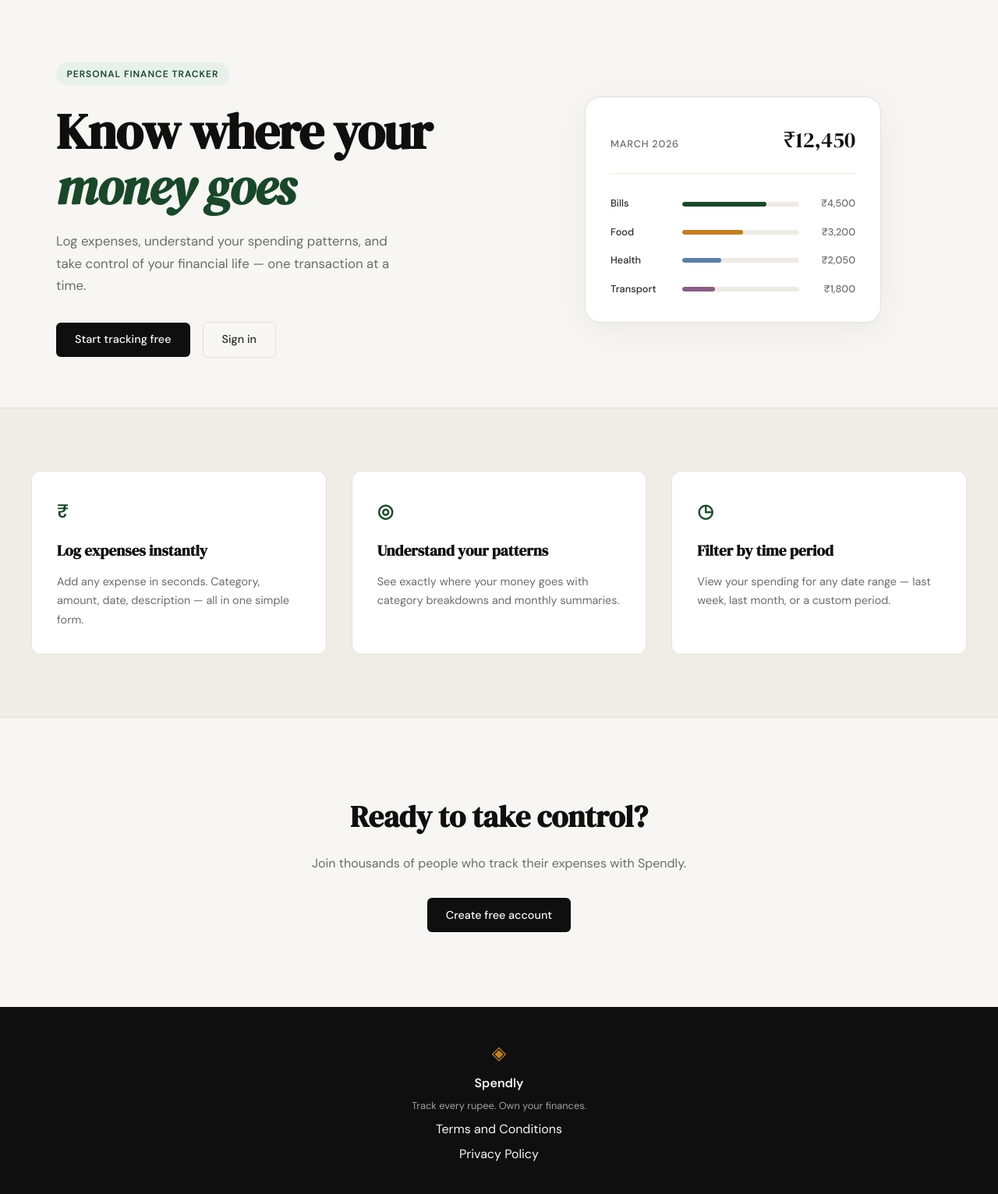
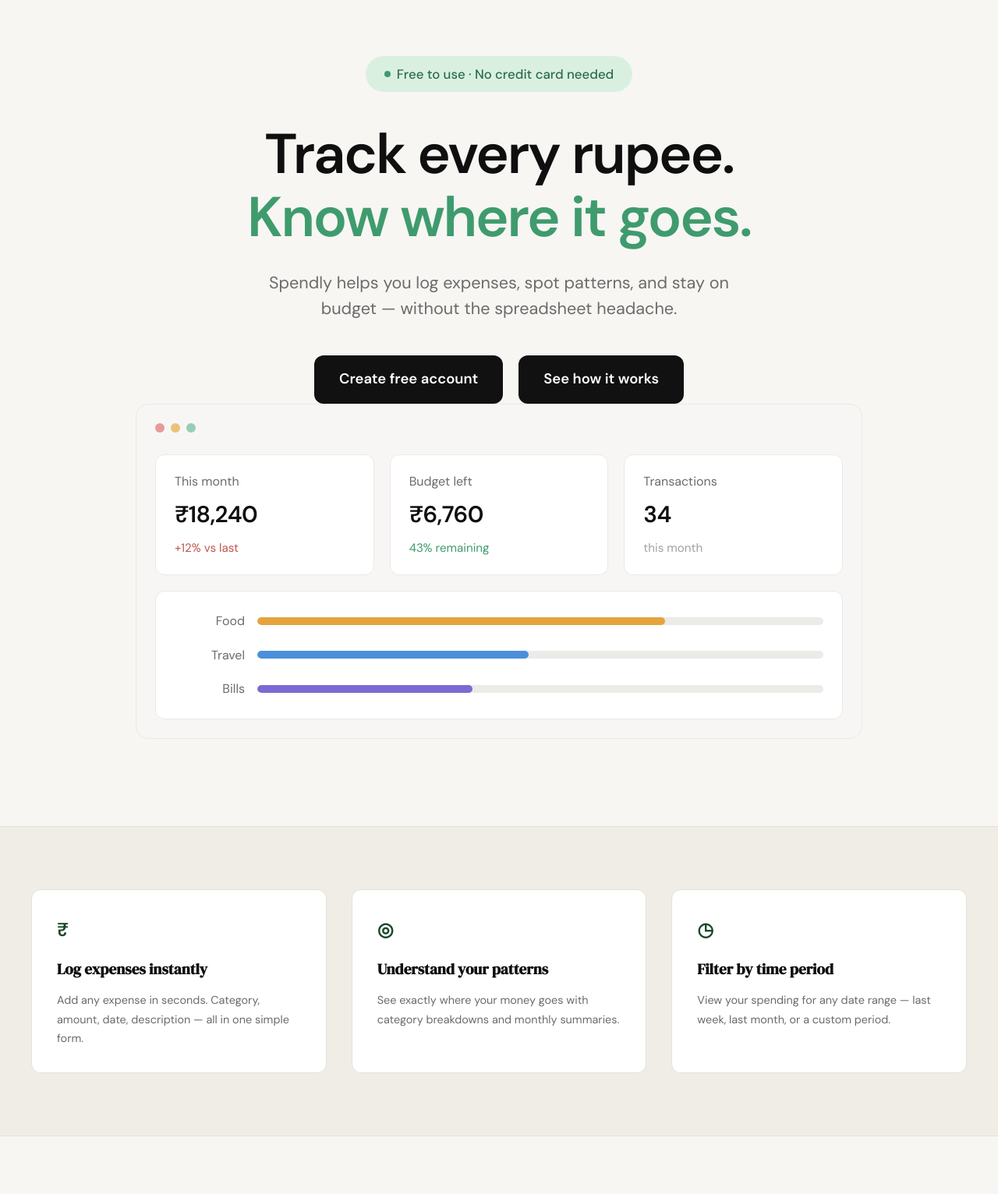
Before and after one commit to imsachinsaini/spendly, a Flask app: page / in a window 1280 px wide. Shown: the part 61-1593 px from the top of the page at 78% size. Run offline with Flask 3, Linux system fonts and the light colour scheme.

Commit message:
modified the home page based on image input

```diff
--- a/static/css/style.css
+++ b/static/css/style.css
@@ -124,55 +124,70 @@ a { color: inherit; text-decoration: none; }
 /* ------------------------------------------------------------------ */
 
 .hero {
-    padding: 5rem 2rem 4rem;
-    display: grid;
-    grid-template-columns: 1fr 1fr;
-    gap: 4rem;
-    align-items: center;
-    max-width: var(--max-width);
+    padding: 4.5rem 2rem 3rem;
+    max-width: 1060px;
     margin: 0 auto;
+    text-align: center;
 }
 
 .hero-badge {
-    display: inline-block;
-    background: var(--accent-light);
-    color: var(--accent);
-    font-size: 0.75rem;
-    font-weight: 600;
-    letter-spacing: 0.08em;
-    text-transform: uppercase;
-    padding: 0.35rem 0.85rem;
+    display: inline-flex;
+    align-items: center;
+    gap: 0.5rem;
+    background: #d9f0e1;
+    color: #2f6b4f;
+    font-size: 1.05rem;
+    font-weight: 500;
+    padding: 0.6rem 1.5rem;
     border-radius: 999px;
-    margin-bottom: 1.5rem;
+    margin-bottom: 2.5rem;
+}
+
+.hero-badge-dot {
+    width: 8px;
+    height: 8px;
+    border-radius: 50%;
+    background: #3f9b6d;
 }
 
 .hero-title {
-    font-family: var(--font-display);
-    font-size: clamp(2.5rem, 5vw, 4rem);
-    line-height: 1.1;
-    letter-spacing: -0.02em;
+    font-size: clamp(2.5rem, 6vw, 4.5rem);
+    font-weight: 600;
+    line-height: 1.12;
+    letter-spacing: -0.03em;
     color: var(--ink);
-    margin-bottom: 1.25rem;
+    margin-bottom: 1.75rem;
 }
 
-.hero-title em {
-    font-style: italic;
-    color: var(--accent);
-}
+.hero-title-accent { color: #3f9b6d; }
 
 .hero-subtitle {
-    font-size: 1.05rem;
+    font-size: 1.35rem;
     color: var(--ink-muted);
-    line-height: 1.7;
-    max-width: 460px;
-    margin-bottom: 2rem;
+    line-height: 1.5;
+    max-width: 640px;
+    margin: 0 auto 2.75rem;
 }
 
 .hero-actions {
     display: flex;
-    gap: 1rem;
+    gap: 1.25rem;
     align-items: center;
+    justify-content: center;
 }
+
+.hero-btn {
+    display: inline-block;
+    background: #111111;
+    color: #ffffff;
+    font-size: 1.15rem;
+    font-weight: 600;
+    padding: 1rem 2rem;
+    border-radius: 12px;
+    transition: background 0.2s;
+}
+
+.hero-btn:hover { background: #2d2d2d; }
 
 /* ------------------------------------------------------------------ */
 /* Mock card (hero visual)                                             */
@@ -181,80 +196,111 @@ a { color: inherit; text-decoration: none; }
 .hero-visual {
     display: flex;
     justify-content: center;
+    padding: 0 2rem 4rem;
 }
 
-.mock-card {
-    background: var(--paper-card);
-    border: 1px solid var(--border);
-    border-radius: var(--radius-lg);
-    padding: 2rem;
+.mock-window {
     width: 100%;
-    max-width: 380px;
-    box-shadow: 0 8px 40px rgba(0,0,0,0.06);
+    max-width: 1000px;
+    background: #f7f6f4;
+    border: 1px solid #ebe9e5;
+    border-radius: 16px;
+    padding: 1.5rem;
 }
 
-.mock-card-header {
+.mock-dots {
     display: flex;
-    justify-content: space-between;
-    align-items: baseline;
+    gap: 0.5rem;
     margin-bottom: 1.75rem;
-    padding-bottom: 1.25rem;
-    border-bottom: 1px solid var(--border-soft);
 }
 
-.mock-label {
-    font-size: 0.8rem;
-    font-weight: 500;
-    color: var(--ink-muted);
-    text-transform: uppercase;
-    letter-spacing: 0.06em;
+.mock-dot {
+    width: 12px;
+    height: 12px;
+    border-radius: 50%;
 }
 
-.mock-total {
-    font-family: var(--font-display);
-    font-size: 1.75rem;
+.mock-dot-1 { background: #e79a9a; }
+.mock-dot-2 { background: #ecc178; }
+.mock-dot-3 { background: #96ceb4; }
+
+.mock-stats {
+    display: grid;
+    grid-template-columns: repeat(3, 1fr);
+    gap: 1.25rem;
+    margin-bottom: 1.25rem;
+}
+
+.mock-stat {
+    display: flex;
+    flex-direction: column;
+    gap: 0.4rem;
+    background: var(--paper-card);
+    border: 1px solid #ebe9e5;
+    border-radius: 12px;
+    padding: 1.35rem 1.5rem;
+    text-align: left;
+}
+
+.mock-stat-label {
+    font-size: 1rem;
+    color: var(--ink-muted);
+}
+
+.mock-stat-value {
+    font-size: 1.85rem;
+    font-weight: 600;
+    letter-spacing: -0.02em;
     color: var(--ink);
 }
 
-.mock-bars { display: flex; flex-direction: column; gap: 1rem; }
+.mock-stat-note {
+    font-size: 0.95rem;
+    color: var(--ink-faint);
+}
+
+.mock-note-up { color: #c0564e; }
+.mock-note-good { color: #3f9b6d; }
+
+.mock-panel {
+    display: flex;
+    flex-direction: column;
+    gap: 1.1rem;
+    background: var(--paper-card);
+    border: 1px solid #ebe9e5;
+    border-radius: 12px;
+    padding: 1.6rem 1.5rem;
+}
 
 .mock-bar-row {
     display: grid;
-    grid-template-columns: 80px 1fr 60px;
+    grid-template-columns: 90px 1fr;
     align-items: center;
-    gap: 0.75rem;
+    gap: 1rem;
 }
 
 .mock-cat {
-    font-size: 0.8rem;
-    font-weight: 500;
-    color: var(--ink-soft);
+    font-size: 1rem;
+    color: var(--ink-muted);
+    text-align: right;
 }
 
 .mock-bar-track {
-    height: 6px;
-    background: var(--border-soft);
+    height: 10px;
+    background: #ecebe7;
     border-radius: 999px;
     overflow: hidden;
 }
 
 .mock-bar {
     height: 100%;
-    background: var(--accent);
     border-radius: 999px;
     transition: width 0.6s ease;
 }
 
-.mock-bar-2 { background: var(--accent-2); }
-.mock-bar-3 { background: #5b7fa6; }
-.mock-bar-4 { background: #8b5e83; }
-
-.mock-amt {
-    font-size: 0.8rem;
-    font-weight: 500;
-    color: var(--ink-muted);
-    text-align: right;
-}
+.mock-bar-1 { background: #e5a33c; }
+.mock-bar-2 { background: #4b8fdc; }
+.mock-bar-3 { background: #7b6ad4; }
 
 /* ------------------------------------------------------------------ */
 /* Buttons                                                             */
@@ -573,14 +619,8 @@ a { color: inherit; text-decoration: none; }
 /* ------------------------------------------------------------------ */
 
 @media (max-width: 900px) {
-    .hero {
-        grid-template-columns: 1fr;
-        text-align: center;
-    }
-
     .hero-subtitle { max-width: 100%; }
-    .hero-actions { justify-content: center; }
-    .hero-visual { display: none; }
+    .mock-stats { grid-template-columns: 1fr; }
 
     .features-inner { grid-template-columns: 1fr; }
 }
@@ -588,4 +628,7 @@ a { color: inherit; text-decoration: none; }
 @media (max-width: 600px) {
     .nav-links a:not(.nav-cta) { display: none; }
     .hero { padding: 3rem 1rem 2rem; }
+    .hero-actions { flex-direction: column; align-items: stretch; }
+    .hero-visual { padding: 0 1rem 2.5rem; }
+    .mock-bar-row { grid-template-columns: 70px 1fr; }
 }
--- a/templates/landing.html
+++ b/templates/landing.html
@@ -6,55 +6,68 @@
 
 <section class="hero">
     <div class="hero-inner">
-        <div class="hero-badge">Personal Finance Tracker</div>
+        <div class="hero-badge">
+            <span class="hero-badge-dot"></span>
+            Free to use · No credit card needed
+        </div>
         <h1 class="hero-title">
-            Know where your<br>
-            <em>money goes</em>
+            Track every rupee.<br>
+            <span class="hero-title-accent">Know where it goes.</span>
         </h1>
         <p class="hero-subtitle">
-            Log expenses, understand your spending patterns,
-            and take control of your financial life —
-            one transaction at a time.
+            Spendly helps you log expenses, spot patterns, and stay
+            on budget — without the spreadsheet headache.
         </p>
         <div class="hero-actions">
-            <a href="{{ url_for('register') }}" class="btn-primary">Start tracking free</a>
-            <a href="{{ url_for('login') }}" class="btn-ghost">Sign in</a>
+            <a href="{{ url_for('register') }}" class="hero-btn">Create free account</a>
+            <a href="{{ url_for('login') }}" class="hero-btn">See how it works</a>
         </div>
     </div>
+
     <div class="hero-visual">
-        <div class="mock-card">
-            <div class="mock-card-header">
-                <span class="mock-label">March 2026</span>
-                <span class="mock-total">₹12,450</span>
+        <div class="mock-window">
+            <div class="mock-dots">
+                <span class="mock-dot mock-dot-1"></span>
+                <span class="mock-dot mock-dot-2"></span>
+                <span class="mock-dot mock-dot-3"></span>
             </div>
-            <div class="mock-bars">
+
+            <div class="mock-stats">
+                <div class="mock-stat">
+                    <span class="mock-stat-label">This month</span>
+                    <span class="mock-stat-value">₹18,240</span>
+                    <span class="mock-stat-note mock-note-up">+12% vs last</span>
+                </div>
+                <div class="mock-stat">
+                    <span class="mock-stat-label">Budget left</span>
+                    <span class="mock-stat-value">₹6,760</span>
+                    <span class="mock-stat-note mock-note-good">43% remaining</span>
+                </div>
+                <div class="mock-stat">
+                    <span class="mock-stat-label">Transactions</span>
+                    <span class="mock-stat-value">34</span>
+                    <span class="mock-stat-note">this month</span>
+                </div>
+            </div>
+
+            <div class="mock-panel">
+                <div class="mock-bar-row">
+                    <span class="mock-cat">Food</span>
+                    <div class="mock-bar-track">
+                        <div class="mock-bar mock-bar-1" style="width: 72%"></div>
+                    </div>
+                </div>
+                <div class="mock-bar-row">
+                    <span class="mock-cat">Travel</span>
+                    <div class="mock-bar-track">
+                        <div class="mock-bar mock-bar-2" style="width: 48%"></div>
+                    </div>
+                </div>
                 <div class="mock-bar-row">
                     <span class="mock-cat">Bills</span>
                     <div class="mock-bar-track">
-                        <div class="mock-bar" style="width: 72%"></div>
+                        <div class="mock-bar mock-bar-3" style="width: 38%"></div>
                     </div>
-                    <span class="mock-amt">₹4,500</span>
-                </div>
-                <div class="mock-bar-row">
-                    <span class="mock-cat">Food</span>
-                    <div class="mock-bar-track">
-                        <div class="mock-bar mock-bar-2" style="width: 52%"></div>
-                    </div>
-                    <span class="mock-amt">₹3,200</span>
-                </div>
-                <div class="mock-bar-row">
-                    <span class="mock-cat">Health</span>
-                    <div class="mock-bar-track">
-                        <div class="mock-bar mock-bar-3" style="width: 33%"></div>
-                    </div>
-                    <span class="mock-amt">₹2,050</span>
-                </div>
-                <div class="mock-bar-row">
-                    <span class="mock-cat">Transport</span>
-                    <div class="mock-bar-track">
-                        <div class="mock-bar mock-bar-4" style="width: 28%"></div>
-                    </div>
-                    <span class="mock-amt">₹1,800</span>
                 </div>
             </div>
         </div>
```
